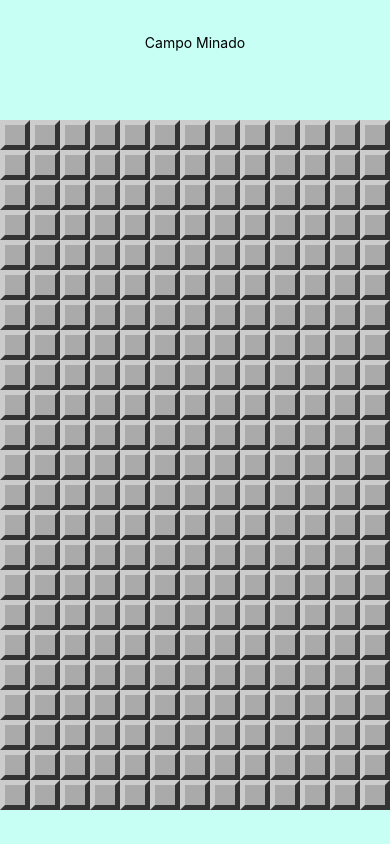
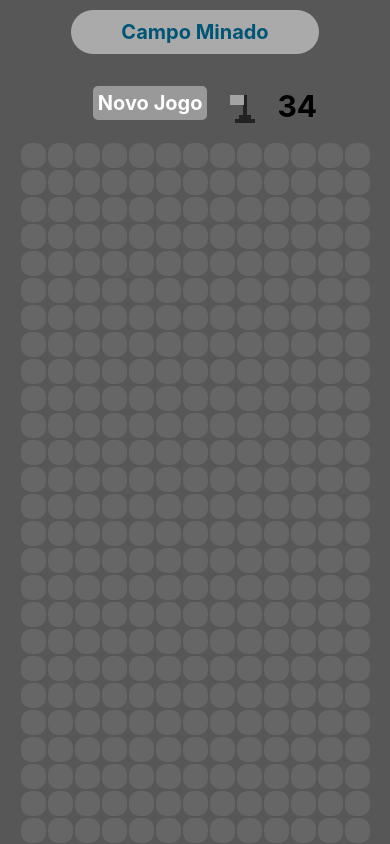
Before and after one commit to LauraaPaiva/expoStart, a React Native app in the folder CampoMinado/: screen / in a window 390 px wide. Built offline with nearby package versions, Linux system fonts and the light colour scheme.

Commit message:
Correção no funcionamento, adição de cabeçalho e habilitação da flag

```diff
--- a/CampoMinado/App.js
+++ b/CampoMinado/App.js
@@ -6,6 +6,7 @@ import params from "./src/params";
 import Field from "./src/components/Field";
 import Flag from "./src/components/Flag";
 import MineFiled from "./src/components/MineFiled";
+import Header from "./src/components/Header";
 import {
   createMineBoard,
   cloneBoard,
@@ -13,6 +14,8 @@ import {
   hadExplosion,
   wonGame,
   showMines,
+  invertFlags,
+  flagsUsed,
 } from "./src/functions";
 
 export default class App extends Component {
@@ -34,12 +37,18 @@ export default class App extends Component {
       board: createMineBoard(rows, cols, this.minesAmount()),
       won: false,
       lost: false,
+      flagOff: true,
     };
   };
 
   onOpenField = (row, column) => {
     const board = cloneBoard(this.state.board);
-    openField(board, row, column);
+
+    if (flagOff) {
+      openField(board, row, column);
+    } else {
+      invertFlags(board, row, column);
+    }
 
     const lost = hadExplosion(board);
     const won = wonGame(board);
@@ -61,11 +70,21 @@ export default class App extends Component {
     });
   };
 
+  flagActivate = () => {
+    flagOff = !this.state.flagOff;
+    this.setState({ flagOff });
+  };
+
   render() {
     return (
       <>
         <SafeAreaView style={styles.container}>
-          <Text>Campo Minado</Text>
+          <Header
+            flagsLeft={this.minesAmount() - flagsUsed(this.state.board)}
+            onNewGame={() => this.setState(this.createState())}
+            onFlagPress={this.flagActivate}
+            flagOff={this.state.flagOff}
+          />
           <View style={styles.board}>
             <MineFiled
               board={this.state.board}
@@ -81,13 +100,12 @@ export default class App extends Component {
 const styles = StyleSheet.create({
   container: {
     flex: 1,
-    backgroundColor: "#c7fff5",
+    backgroundColor: "#575757",
     alignItems: "center",
     justifyContent: "center",
     justifyContent: "space-around",
   },
   board: {
     alignItems: "center",
-    backgroundColor: "#AAA",
   },
 });
--- a/CampoMinado/src/components/Field.js
+++ b/CampoMinado/src/components/Field.js
@@ -21,9 +21,9 @@ export default (props) => {
 
   let color = "#999";
   if (nearMines > 0) {
-    if (nearMines === 1) color = "#0083b7";
+    if (nearMines === 1) color = "#005475";
     if (nearMines === 2) color = "#9000ff";
-    if (nearMines > 2) color = "#ff00d9";
+    if (nearMines > 2) color = "#c700a9";
     if (nearMines > 5) color = "#ff0000";
   }
 
@@ -46,21 +46,14 @@ const styles = StyleSheet.create({
   field: {
     height: params.blockSize,
     width: params.blockSize,
-    borderWidth: params.borderSize,
+    borderRadius: 10,
+    margin: 1,
   },
   regular: {
-    backgroundColor: "#aaa",
-    borderLeftColor: "#CCC",
-    borderTopColor: "#CCC",
-    borderRightColor: "#333",
-    borderBottomColor: "#333",
+    backgroundColor: "#666",
   },
   opened: {
     backgroundColor: "#aaa",
-    borderLeftColor: "#333",
-    borderTopColor: "#333",
-    borderRightColor: "#ccc",
-    borderBottomColor: "#ccc",
     alignItems: "center",
     justifyContent: "center",
   },
--- a/CampoMinado/src/components/Flag.js
+++ b/CampoMinado/src/components/Flag.js
@@ -6,7 +6,13 @@ export default (props) => {
       <View
         style={[styles.flagPole, props.bigger ? styles.flagPoleBigger : null]}
       />
-      <View style={[styles.flag, props.bigger ? styles.flagBigger : null]} />
+      <View
+        style={[
+          styles.flag,
+          props.bigger ? styles.flagBigger : null,
+          props.off ? styles.flagBiggerOff : null,
+        ]}
+      />
       <View style={[styles.base1, props.bigger ? styles.base1Bigger : null]} />
       <View style={[styles.base2, props.bigger ? styles.base2Bigger : null]} />
     </View>
@@ -31,6 +37,7 @@ const styles = StyleSheet.create({
     backgroundColor: "#F22",
     marginLeft: 3,
   },
+
   base1: {
     position: "absolute",
     height: 2,
@@ -57,6 +64,13 @@ const styles = StyleSheet.create({
     width: 14,
     marginLeft: 3,
   },
+  flagBiggerOff: {
+    position: "absolute",
+    backgroundColor: "#a4a4a4",
+    height: 10,
+    width: 14,
+    marginLeft: 3,
+  },
   base1Bigger: {
     height: 4,
     width: 12,
--- /dev/null
+++ b/CampoMinado/src/components/Header.js
@@ -0,0 +1,73 @@
+import React from "react";
+import { View, Text, StyleSheet, TouchableOpacity } from "react-native";
+import Flag from "./Flag";
+
+export default (props) => {
+  return (
+    <>
+      <View>
+        <Text style={styles.title}>Campo Minado</Text>
+      </View>
+      <View style={styles.container}>
+        <TouchableOpacity style={styles.button} onPress={props.onNewGame}>
+          <Text style={styles.buttonLabel}>Novo Jogo</Text>
+        </TouchableOpacity>
+        <View style={styles.flagContainer}>
+          <TouchableOpacity
+            style={styles.flagButton}
+            onPress={props.onFlagPress}
+          >
+            <Flag bigger off={props.flagOff} />
+          </TouchableOpacity>
+          <Text style={styles.flagsLeft}>{props.flagsLeft}</Text>
+        </View>
+      </View>
+    </>
+  );
+};
+
+const styles = StyleSheet.create({
+  title: {
+    fontSize: 20,
+    fontWeight: "bold",
+    color: "#005475",
+    padding: 10,
+    paddingLeft: 50,
+    paddingRight: 50,
+    margin: 10,
+    borderRadius: 25,
+    backgroundColor: "#aaa",
+  },
+  container: {
+    flex: 1,
+    flexDirection: "row",
+    alignItems: "center",
+    justifyContent: "space-between",
+    // paddingHorizontal: 20,
+  },
+
+  flagContainer: {
+    flexDirection: "row",
+  },
+  flagButton: {
+    marginTop: 10,
+    minWidth: 30,
+  },
+  flagsLeft: {
+    fontSize: 30,
+    fontWeight: "bold",
+    paddingTop: 5,
+    marginLeft: 20,
+  },
+  button: {
+    backgroundColor: "#999",
+    padding: 5,
+    borderRadius: 5,
+    margin: 20,
+  },
+  buttonLabel: {
+    color: "#fff",
+    fontWeight: "bold",
+    fontSize: 20,
+  },
+});
--- a/CampoMinado/src/components/MineFiled.js
+++ b/CampoMinado/src/components/MineFiled.js
@@ -20,7 +20,5 @@ export default (props) => {
 };
 
 const styles = StyleSheet.create({
-  container: {
-    backgroundColor: "#eee",
-  },
+  container: {},
 });
--- a/CampoMinado/src/functions.js
+++ b/CampoMinado/src/functions.js
@@ -71,29 +71,28 @@ const safeNeighborhood = (board, row, column) => {
 
 const openField = (board, row, column) => {
   const field = board[row][column];
-  if (field.mined) {
-    field.exploded = true;
-  } else {
+  if (!field.opened) {
     field.opened = true;
-    if (safeNeighborhood(board, row, column)) {
+    if (field.mined) {
+      field.exploded = true;
+    } else if (safeNeighborhood(board, row, column)) {
       getNeighbors(board, row, column).forEach((neighbor) => {
         openField(board, neighbor.row, neighbor.column);
       });
     } else {
-      field.nearMines = getNeighbors(board, row, column).filter(
-        (neighbor) => neighbor.mined
-      ).length;
+      const neighbors = getNeighbors(board, row, column);
+      field.nearMines = neighbors.filter((neighbor) => neighbor.mined).length;
     }
   }
   return board;
 };
+
 const fields = (board) => [].concat(...board);
 
 const hadExplosion = (board) =>
   fields(board).filter((field) => field.exploded).length > 0;
 
-const pendding = (field) =>
-  (field.mined && !field.flagged) || (!field.mined && !field.opened);
+const pendding = (field) => !field.mined && !field.opened;
 
 const wonGame = (board) => fields(board).filter(pendding).length === 0;
 
@@ -102,6 +101,16 @@ const showMines = (board) =>
     .filter((field) => field.mined)
     .forEach((field) => (field.opened = true));
 
+const invertFlags = (board, row, column) => {
+  const field = board[row][column];
+  field.flagged = !field.flagged;
+  return board;
+};
+
+const flagsUsed = (board) => {
+  return fields(board).filter((field) => field.flagged).length;
+};
+
 export {
   createMineBoard,
   cloneBoard,
@@ -109,4 +118,6 @@ export {
   hadExplosion,
   wonGame,
   showMines,
+  invertFlags,
+  flagsUsed,
 };
--- a/CampoMinado/src/params.js
+++ b/CampoMinado/src/params.js
@@ -1,19 +1,19 @@
 import { Dimensions } from "react-native";
 
 const params = {
-  blockSize: 30,
+  blockSize: 25,
   borderSize: 5,
   fontSize: 15,
-  headerRatio: 0.15,
+  headerRatio: 0.1,
   difficultLevel: 0.1,
   getColumnsAmount() {
     const width = Dimensions.get("window").width;
-    return Math.floor(width / this.blockSize);
+    return Math.floor(width / (this.blockSize + 4));
   },
   getRowsAmount() {
     const totalHeight = Dimensions.get("window").height;
     const boardHeight = totalHeight * (1 - this.headerRatio);
-    return Math.floor(boardHeight / this.blockSize);
+    return Math.floor(boardHeight / (this.blockSize + 4));
   },
 };
 
```
